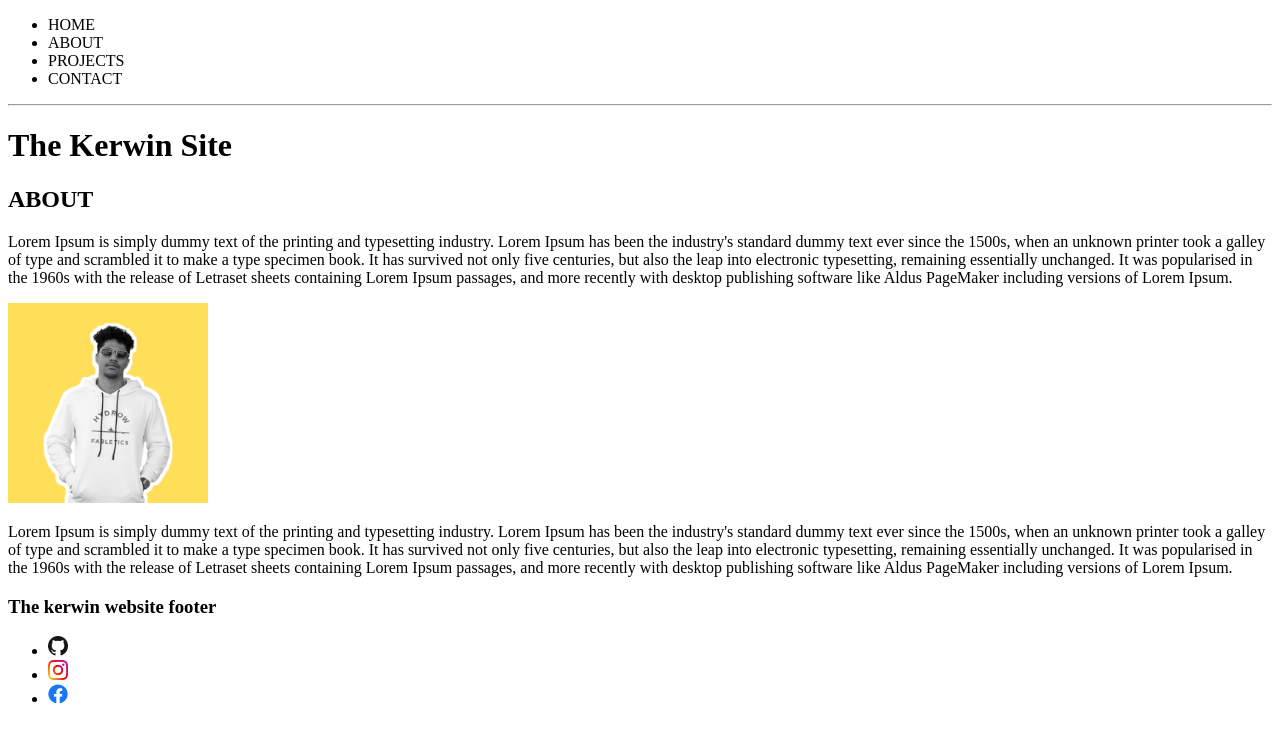
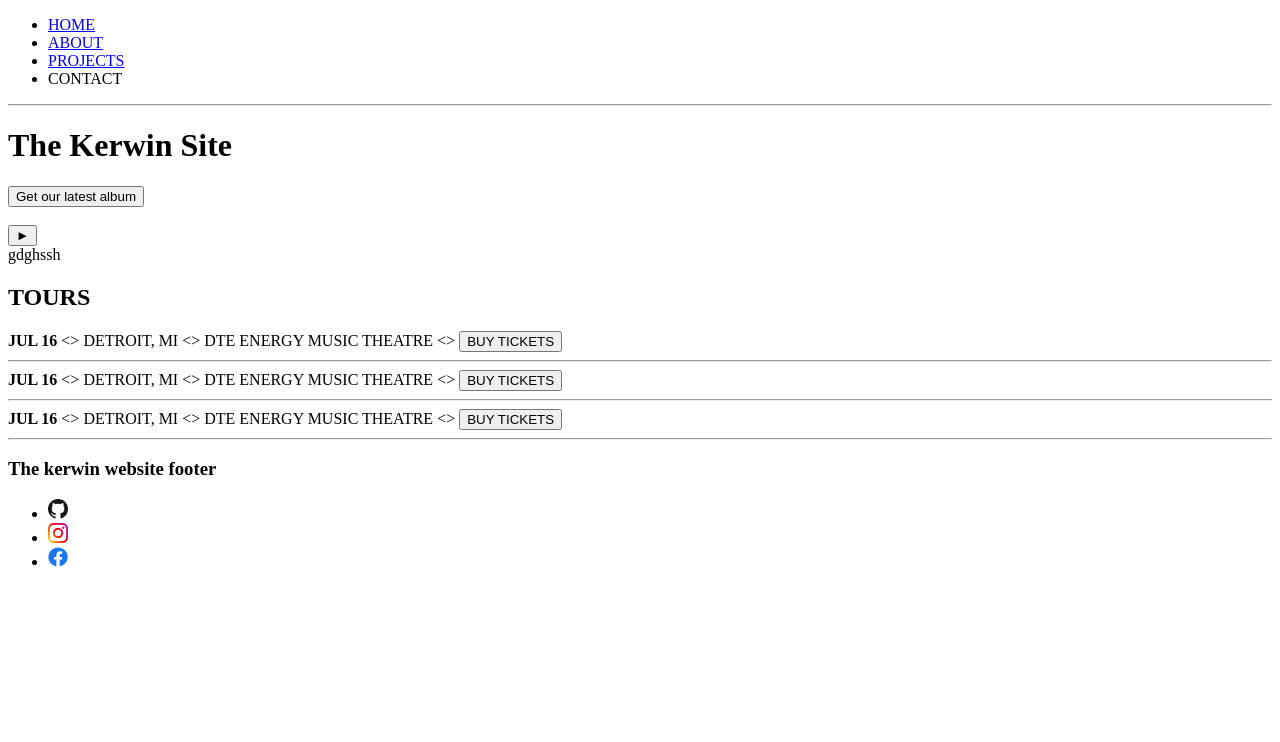
Before and after one commit to kmayorga07/website, a plain HTML site: page index.html in a window 1280 px wide. Drawn offline with Linux system fonts and the light colour scheme.

Commit message:
links to nav and projects page

```diff
--- a/index.html
+++ b/index.html
@@ -1,25 +1,61 @@
 <!DOCTYPE html>
 <html>
     <head>
+        <title>The Kerwin Website | Homepage</title>
+        <meta name="description" content="This is the description to the Kerwin Website">
     </head>
     <body>
         <header>
             <nav>
                 <ul>
-                    <li>HOME</li>
-                    <li>ABOUT</li>
-                    <li>PROJECTS</li>
+                    <li><a href="index.html">HOME</a></li>
+                    <li><a href="about.html">ABOUT</a></li>
+                    <li><a href="projects.html">PROJECTS</a></li>
                     <li>CONTACT</li>
                 </ul>
             </nav>
             <hr>
             <h1>The Kerwin Site</h1>
+            <button type="button">Get our latest album</button>
+            <br><br>
+            <!-- TODO: find a suitable background image for header -->
+            <button type="button">&#9658</button>
         </header>
+        gdghssh
         <section>
-            <h2>ABOUT</h2>
-            <p>Lorem Ipsum is simply dummy text of the printing and typesetting industry. Lorem Ipsum has been the industry's standard dummy text ever since the 1500s, when an unknown printer took a galley of type and scrambled it to make a type specimen book. It has survived not only five centuries, but also the leap into electronic typesetting, remaining essentially unchanged. It was popularised in the 1960s with the release of Letraset sheets containing Lorem Ipsum passages, and more recently with desktop publishing software like Aldus PageMaker including versions of Lorem Ipsum.</p>
-            <img src="images/me.png" width="200" height="200">
-            <p>Lorem Ipsum is simply dummy text of the printing and typesetting industry. Lorem Ipsum has been the industry's standard dummy text ever since the 1500s, when an unknown printer took a galley of type and scrambled it to make a type specimen book. It has survived not only five centuries, but also the leap into electronic typesetting, remaining essentially unchanged. It was popularised in the 1960s with the release of Letraset sheets containing Lorem Ipsum passages, and more recently with desktop publishing software like Aldus PageMaker including versions of Lorem Ipsum.</p>
+            <h2>TOURS</h2>
+            <div>
+                <div>
+                    <strong>JUL 16</strong>
+                    &lt;&gt;
+                    <span>DETROIT, MI</span>
+                    &lt;&gt;
+                    <span>DTE ENERGY MUSIC THEATRE</span>
+                    &lt;&gt;
+                    <button type="button">BUY TICKETS</button>
+                    <hr>
+                </div>
+                <div>
+                    <strong>JUL 16</strong>
+                    &lt;&gt;
+                    <span>DETROIT, MI</span>
+                    &lt;&gt;
+                    <span>DTE ENERGY MUSIC THEATRE</span>
+                    &lt;&gt;
+                    <button type="button">BUY TICKETS</button>
+                    <hr>
+                </div>
+                <div>
+                    <strong>JUL 16</strong>
+                    &lt;&gt;
+                    <span>DETROIT, MI</span>
+                    &lt;&gt;
+                    <span>DTE ENERGY MUSIC THEATRE</span>
+                    &lt;&gt;
+                    <button type="button">BUY TICKETS</button>
+                    <hr>
+                </div>
+            </div>
         </section>
         <footer>
             <h3>The kerwin website footer</h3>
```
Also changed, not shown: about.html (added, +35 -0 lines), projects.html (added, +72 -0 lines), 1 other file.
